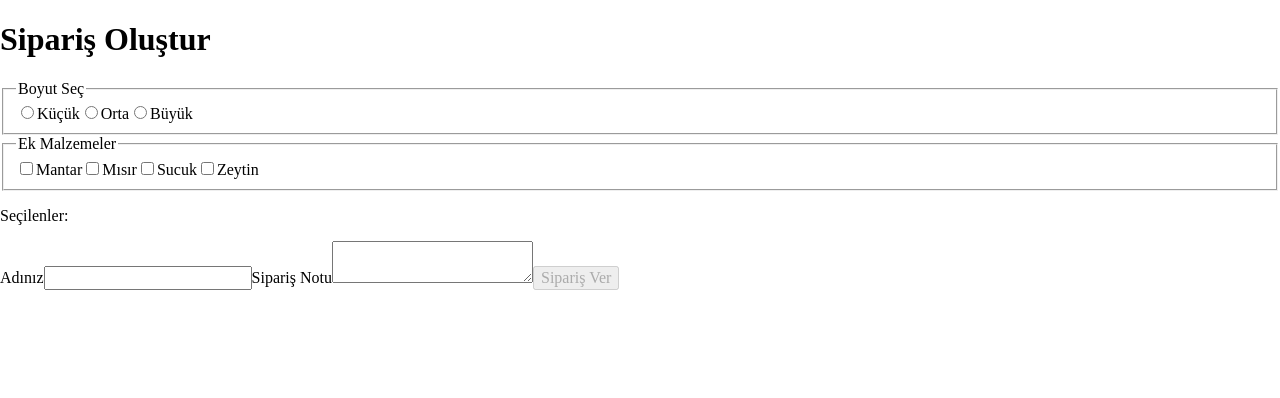
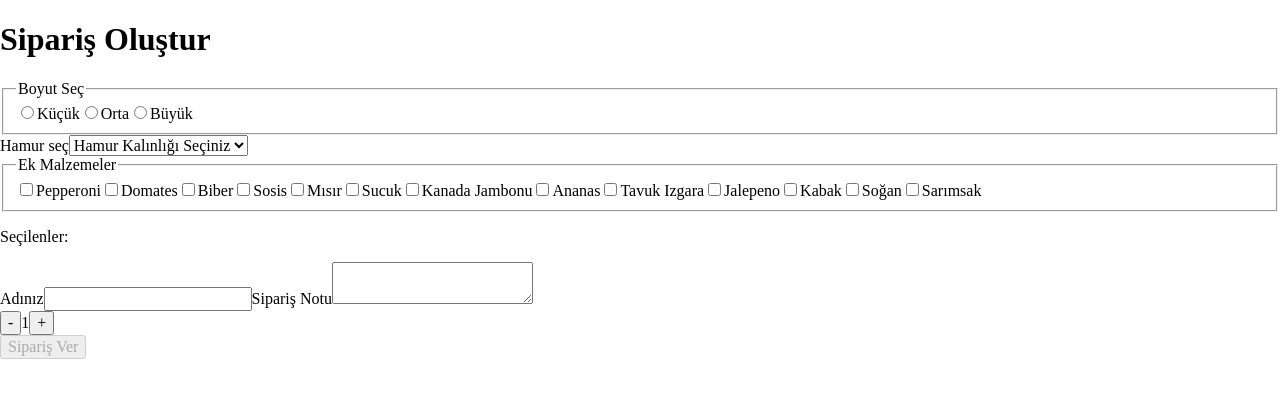
Before and after one commit to Dilay-Cabuk/fsweb-s8-challenge-pizza, a React (Vite) app: page /order in a window 1280 px wide. Shown: the top 398 px of the page. Built offline with nearby package versions, Linux system fonts and the light colour scheme.

Commit message:
Add dough selection and quantity controls

```diff
--- a/src/pages/Order.jsx
+++ b/src/pages/Order.jsx
@@ -2,23 +2,33 @@ import { useState } from "react";
 
 
 const ingredientOptions = [
-    { value: "mantar", label: "Mantar" },
+    { value: "pepperoni", label: "Pepperoni" },
+    { value: "domates", label: "Domates" },
+    { value: "biber", label: "Biber" },
+    { value: "sosis", label: "Sosis" },
     { value: "misir", label: "Mısır" },
     { value: "sucuk", label: "Sucuk" },
-    { value: "zeytin", label: "Zeytin" },
+    { value: "kanada-jambonu", label: "Kanada Jambonu" },
+    { value: "ananas", label: "Ananas" },
+    { value: "tavuk-izgara", label: "Tavuk Izgara" },
+    { value: "jalepeno", label: "Jalepeno" },
+    { value: "kabak", label: "Kabak" },
+    { value: "sogan", label: "Soğan" },
+    { value: "sarimsak", label: "Sarımsak" },
 ];
-
 
 export default function Order() {
 
     const [name, setName] = useState("");
     const [size, setSize] = useState("");
     const [ingredients, setIngredients] = useState([]);
-    const [note,setNote] = useState("");
+    const [note, setNote] = useState("");
+    const [dough, setDough] = useState("");
+    const [quantity, setQuantity] = useState(1);
     const isIngredientsValid = ingredients.length >= 4 && ingredients.length <= 10;
     const isNameValid = name.trim().length >= 3;
-    const isFormValid = isNameValid && size !== "" && isIngredientsValid;
-
+    const isDoughValid = dough !== "";
+    const isFormValid = isNameValid && size !== "" && isIngredientsValid && isDoughValid;
 
     function handleSubmit(event) {
         event.preventDefault();
@@ -26,7 +36,7 @@ export default function Order() {
         if (isFormValid === false) {
             return;
         }
-        console.log({ name, size, ingredients, note});
+        console.log({ name, size, ingredients, note });
     }
 
     function handleIngredientChange(event) {
@@ -85,6 +95,22 @@ export default function Order() {
 
                 </fieldset>
 
+
+                <label htmlFor="dough">Hamur seç
+                    <select
+                        name="dough"
+                        id="dough"
+                        value={dough}
+                        onChange={(event) => setDough(event.target.value)}
+                    >
+                        <option value="">Hamur Kalınlığı Seçiniz</option>
+                        <option value="ince">ince</option>
+                        <option value="normal">normal</option>
+                        <option value="kalin">kalin</option>
+                    </select>
+                </label>
+
+
                 <fieldset>
                     <legend>Ek Malzemeler</legend>
                     {ingredientOptions.map((option) => (
@@ -121,9 +147,26 @@ export default function Order() {
                     <p>Adınız en az 3 karakter olmalı.</p>
                 )}
 
-                  <label htmlFor="note">Sipariş Notu
+                <label htmlFor="note">Sipariş Notu
                     <textarea name="note" id="note" value={note} onChange={(event) => setNote(event.target.value)}></textarea>
                 </label>
+
+                <div>
+                    <button
+                        type="button"
+                        onClick={() => setQuantity(prev => prev > 1 ? prev - 1 : prev)}
+                    >
+                        -
+                    </button>
+                    <span>{quantity}</span>
+                    <button
+                        type="button"
+                        onClick={() => setQuantity(prev => prev + 1)}
+                    >
+                        +
+                    </button>
+
+                </div>
 
                 <button type="submit" disabled={!isFormValid}>
                     Sipariş Ver
```
